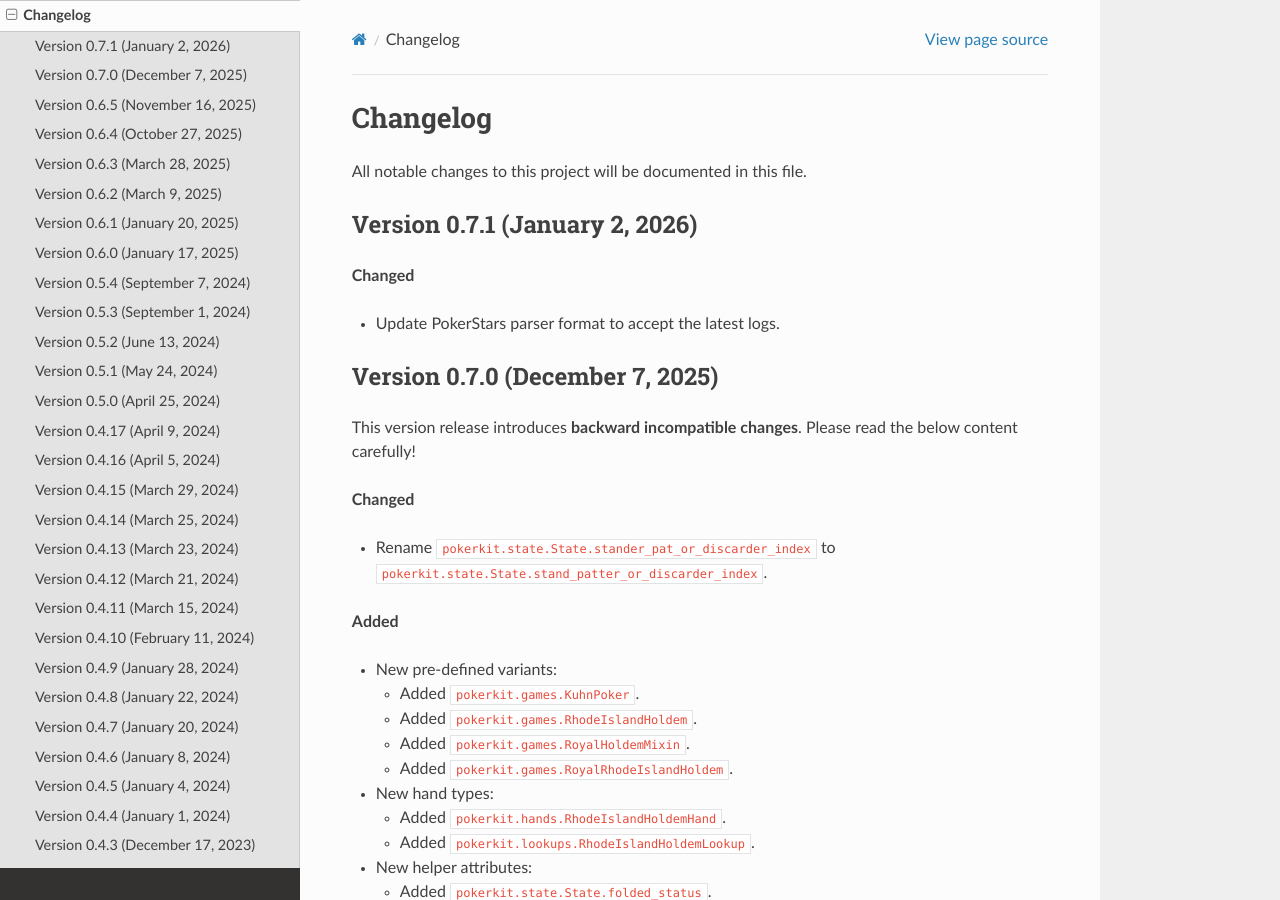
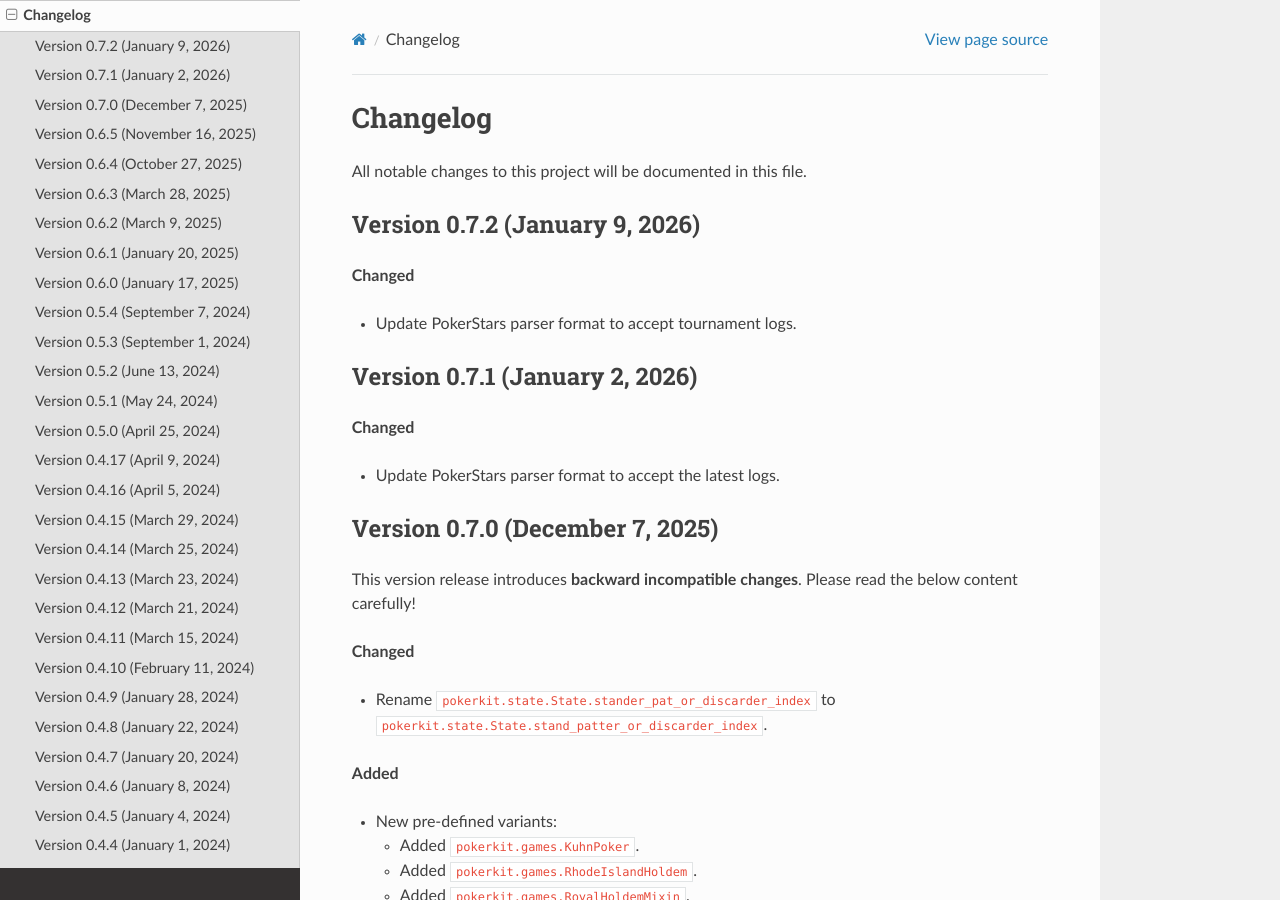
Before and after one commit to uoftcprg/pokerkit, a Sphinx documentation site: the page built from docs/changelog.rst, in a window 1280 px wide and 900 px high. Built offline with Sphinx 7.4.7 and the Read the Docs theme 3.1.0, drawn with Linux system fonts in a browser that asks for light colours.

Commit message:
Allow parsing of PokerStars tournament logs

```diff
--- a/CHANGELOG.rst
+++ b/CHANGELOG.rst
@@ -3,6 +3,13 @@ Changelog
 =========
 
 All notable changes to this project will be documented in this file.
+
+Version 0.7.2 (January 9, 2026)
+-------------------------------
+
+**Changed**
+
+- Update PokerStars parser format to accept tournament logs.
 
 Version 0.7.1 (January 2, 2026)
 -------------------------------
--- a/docs/conf.py
+++ b/docs/conf.py
@@ -14,7 +14,7 @@ sys.path.insert(0, os.path.abspath('..'))
 project = 'PokerKit'
 copyright = '2023-2025, Universal, Open, Free, and Transparent Computer Poker Research Group'
 author = 'Universal, Open, Free, and Transparent Computer Poker Research Group'
-release = '0.7.1'
+release = '0.7.2'
 
 # -- General configuration ---------------------------------------------------
 # https://www.sphinx-doc.org/en/master/usage/configuration.html#general-configuration
--- a/setup.py
+++ b/setup.py
@@ -4,7 +4,7 @@ from setuptools import find_packages, setup
 
 setup(
     name='pokerkit',
-    version='0.7.1',
+    version='0.7.2',
     description=(
         'An open-source Python library for poker game simulations, hand'
         ' evaluations, and statistical analysis'
```
Also changed, not shown: 1 other file.
